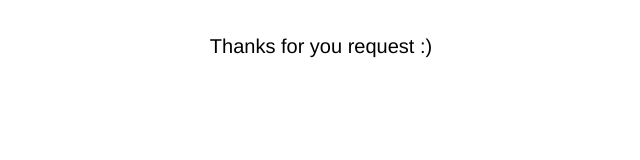
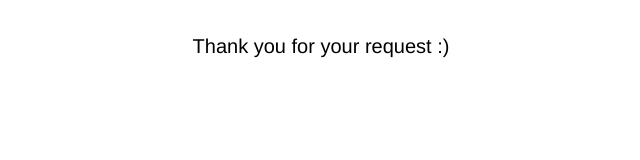
Before and after one commit to mducptit/fish-fe, a Next.js app: page /success in a window 1280 px wide. Shown: the top 160 px of the page, without its empty margins (319-959 px from the left). Built offline with nearby package versions, Linux system fonts and the light colour scheme.

Commit message:
FIX: update UI

```diff
--- a/pages/success/index.jsx
+++ b/pages/success/index.jsx
@@ -3,7 +3,7 @@ import '../../app/globals.css';
 export default function SuccessPage() {
   return (
     <div className="text-center w-full text-xl my-8 ">
-      <h1>Thanks for you request :)</h1>
+      <h1>Thank you for your request :)</h1>
     </div>
   );
 }
```
